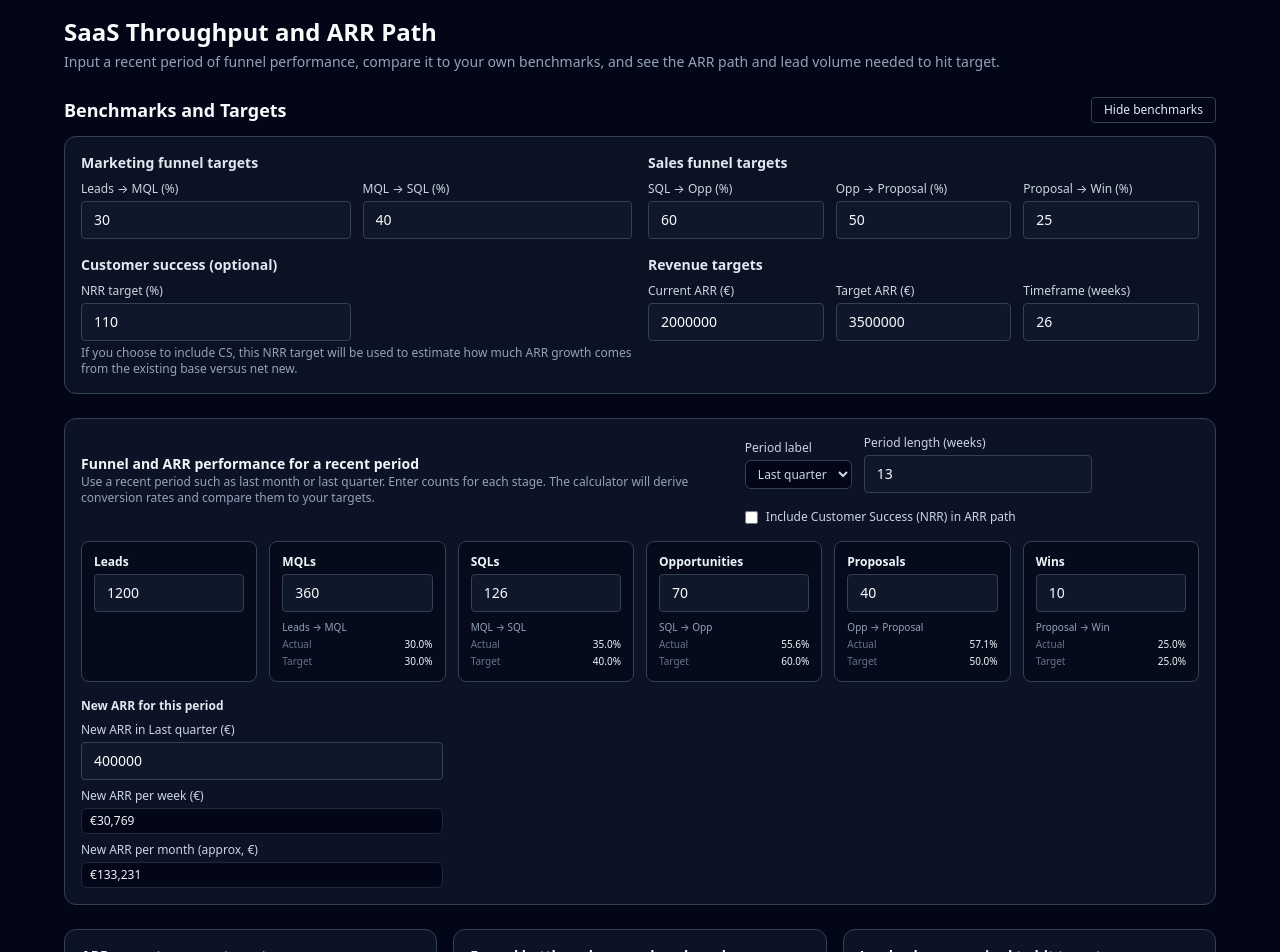
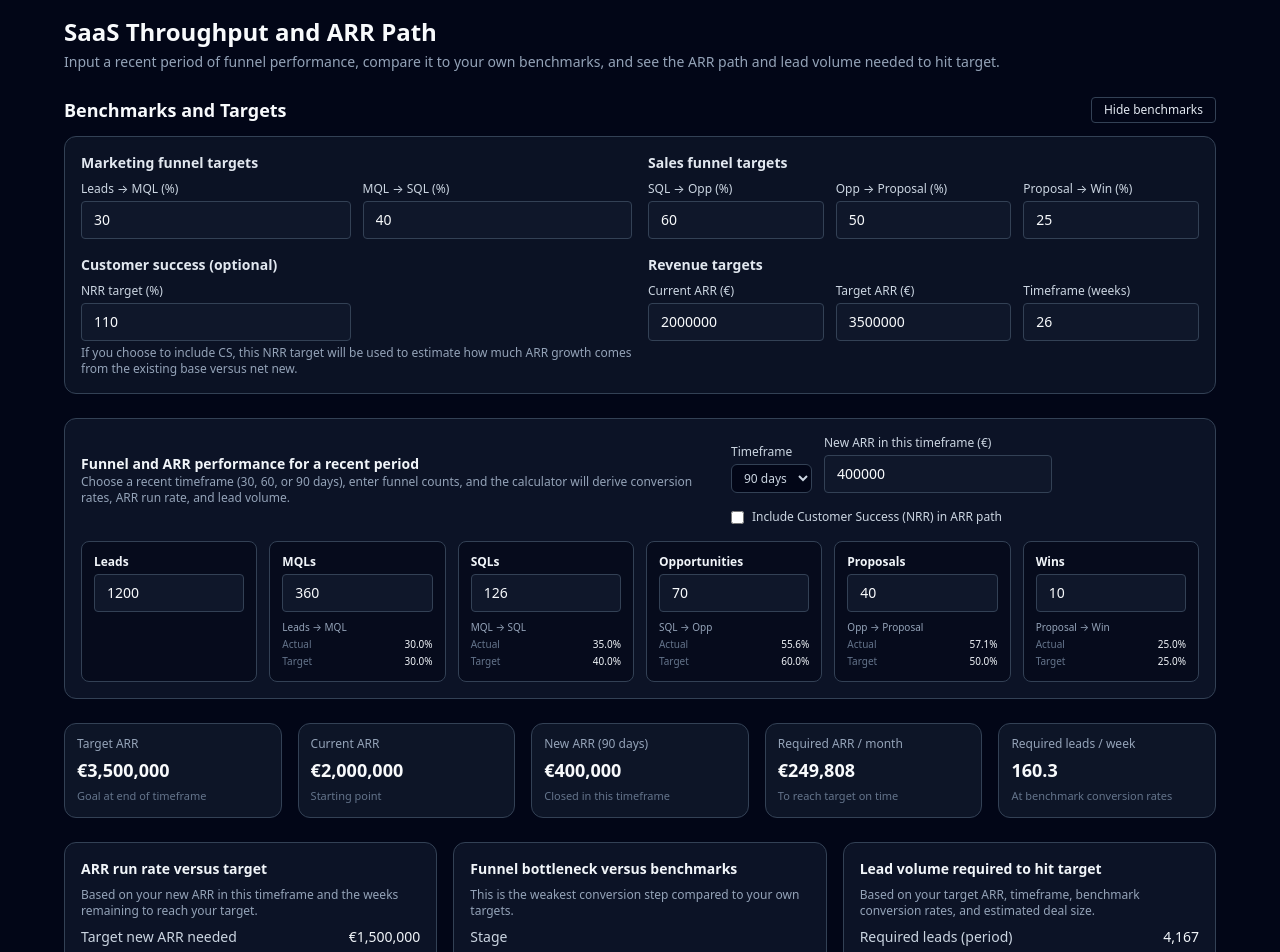
Before and after one commit to powerstephen/saas-throughput-tracker, a Next.js app: page / in a window 1280 px wide. Shown: the top 952 px of the page. Built offline with nearby package versions, Linux system fonts and the light colour scheme.

Commit message:
Update MainDashboard.tsx

```diff
--- a/components/MainDashboard.tsx
+++ b/components/MainDashboard.tsx
@@ -3,10 +3,7 @@
 import React, { useState } from "react";
 import BenchmarksPanel, { Benchmarks } from "./BenchmarksPanel";
 
-type PeriodLabel = "Last month" | "Last quarter" | "Last year" | "Custom";
-
 type Actuals = {
-  periodLabel: PeriodLabel;
   periodWeeks: number;
   funnel: {
     leads: number;
@@ -98,9 +95,11 @@ export default function MainDashboard() {
   const [includeCs, setIncludeCs] = useState(false);
   const [showBenchmarks, setShowBenchmarks] = useState(true);
 
+  // Timeframe in days, mapped to weeks internally
+  const [timeframeDays, setTimeframeDays] = useState<30 | 60 | 90>(90);
+
   const [actuals, setActuals] = useState<Actuals>({
-    periodLabel: "Last quarter",
-    periodWeeks: 13,
+    periodWeeks: 90 / 7,
     funnel: {
       leads: 1200,
       mqls: 360,
@@ -139,6 +138,8 @@ export default function MainDashboard() {
     currentLeadsPerWeek,
   } = computeLeadRequirements(benchmarks, actuals, actualRates, requiredNewArrTotal);
 
+  const timeframeLabel = `${timeframeDays} days`;
+
   return (
     <div className="space-y-6">
       {/* Heading */}
@@ -162,50 +163,55 @@ export default function MainDashboard() {
 
       {/* Actuals input card */}
       <section className="bg-slate-900/80 border border-slate-700 rounded-xl p-4 space-y-4">
+        {/* Top row: timeframe + ARR + CS toggle */}
         <div className="flex flex-col md:flex-row md:items-center justify-between gap-3">
           <div>
             <h2 className="text-sm font-semibold text-slate-100">
               Funnel and ARR performance for a recent period
             </h2>
             <p className="text-xs text-slate-400">
-              Use a recent period such as last month or last quarter. Enter counts for each
-              stage. The calculator will derive conversion rates and compare them to your targets.
+              Choose a recent timeframe (30, 60, or 90 days), enter funnel counts, and
+              the calculator will derive conversion rates, ARR run rate, and lead volume.
             </p>
           </div>
 
-          <div className="flex flex-wrap items-center gap-3">
+          <div className="flex flex-wrap items-end gap-3">
             <label className="text-xs text-slate-300 flex flex-col">
-              Period label
+              Timeframe
               <select
                 className="mt-1 bg-slate-950 border border-slate-700 rounded-md px-2 py-1 text-xs"
-                value={actuals.periodLabel}
-                onChange={(e) =>
+                value={timeframeDays}
+                onChange={(e) => {
+                  const days = Number(e.target.value) as 30 | 60 | 90;
+                  const weeks = days / 7;
+                  setTimeframeDays(days);
                   setActuals((prev) => ({
                     ...prev,
-                    periodLabel: e.target.value as PeriodLabel,
-                  }))
-                }
+                    periodWeeks: weeks,
+                  }));
+                }}
               >
-                <option>Last month</option>
-                <option>Last quarter</option>
-                <option>Last year</option>
-                <option>Custom</option>
+                <option value={30}>30 days</option>
+                <option value={60}>60 days</option>
+                <option value={90}>90 days</option>
               </select>
             </label>
 
             <label className="text-xs text-slate-300 flex flex-col">
-              Period length (weeks)
+              New ARR in this timeframe (€)
               <input
                 type="number"
                 className="mt-1 bg-slate-950 border border-slate-700 rounded-md px-2 py-1 text-xs"
-                value={actuals.periodWeeks}
+                value={actuals.revenue.newArrThisPeriod}
                 onChange={(e) =>
                   setActuals((prev) => ({
                     ...prev,
-                    periodWeeks: Number(e.target.value) || 1,
+                    revenue: {
+                      ...prev.revenue,
+                      newArrThisPeriod: Number(e.target.value) || 0,
+                    },
                   }))
                 }
-                min={1}
               />
             </label>
 
@@ -220,7 +226,7 @@ export default function MainDashboard() {
           </div>
         </div>
 
-        {/* Funnel row: Leads → Wins, counts on top, actual vs target % under each */}
+        {/* Funnel row: Leads → Wins */}
         <div className="overflow-x-auto">
           <div className="grid grid-cols-2 sm:grid-cols-3 md:grid-cols-6 gap-3 min-w-[600px]">
             {/* Leads */}
@@ -312,35 +318,41 @@ export default function MainDashboard() {
             />
           </div>
         </div>
+      </section>
 
-        {/* New ARR panel */}
-        <div className="grid grid-cols-1 md:grid-cols-3 gap-4 mt-3">
-          <div className="md:col-span-1">
-            <h3 className="text-xs font-semibold text-slate-200 mb-2">
-              New ARR for this period
-            </h3>
-            <div className="space-y-2">
-              <Field
-                label={`New ARR in ${actuals.periodLabel} (€)`}
-                value={actuals.revenue.newArrThisPeriod}
-                onChange={(v) =>
-                  setActuals((prev) => ({
-                    ...prev,
-                    revenue: { ...prev.revenue, newArrThisPeriod: v },
-                  }))
+      {/* Key metrics strip */}
+      <section className="grid grid-cols-1 sm:grid-cols-2 lg:grid-cols-5 gap-4">
+        <StatCard
+          label="Target ARR"
+          value={`€${benchmarks.revenue.targetArr.toLocaleString()}`}
+          helper="Goal at end of timeframe"
+        />
+        <StatCard
+          label="Current ARR"
+          value={`€${benchmarks.revenue.currentArr.toLocaleString()}`}
+          helper="Starting point"
+        />
+        <StatCard
+          label={`New ARR (${timeframeLabel})`}
+          value={`€${Math.round(
+            actuals.revenue.newArrThisPeriod
+          ).toLocaleString()}`}
+          helper="Closed in this timeframe"
+        />
+        <StatCard
+          label="Required ARR / month"
+          value={`€${Math.round(requiredNewArrPerMonth).toLocaleString()}`}
+          helper="To reach target on time"
+        />
+        <StatCard
+          label="Required leads / week"
+          value={
+            requiredLeadsPerWeek > 0
+              ? requiredLeadsPerWeek.toFixed(1)
+              : "—"
           }
+          helper="At benchmark conversion rates"
         />
-              <ReadOnlyField
-                label="New ARR per week (€)"
-                value={actualNewArrPerWeek}
-              />
-              <ReadOnlyField
-                label="New ARR per month (approx, €)"
-                value={actualNewArrPerMonth}
-              />
-            </div>
-          </div>
-        </div>
       </section>
 
       {/* Results: overview cards */}
@@ -351,7 +363,7 @@ export default function MainDashboard() {
             ARR run rate versus target
           </h3>
           <p className="text-xs text-slate-400">
-            Based on your new ARR in {actuals.periodLabel} and the timeframe to
+            Based on your new ARR in this timeframe and the weeks remaining to
             reach your target.
           </p>
           <div className="mt-2 space-y-1 text-sm">
@@ -449,7 +461,7 @@ export default function MainDashboard() {
               </div>
               <div className="flex justify-between pt-2 border-t border-slate-800 mt-2">
                 <span className="text-slate-300">
-                  Current leads / week (this period)
+                  Current leads / week (this timeframe)
                 </span>
                 <span className="font-medium">
                   {currentLeadsPerWeek.toFixed(1)}
@@ -518,43 +530,6 @@ export default function MainDashboard() {
 
 // ---------- Helper components ----------
 
-type FieldProps = {
-  label: string;
-  value: number;
-  onChange: (v: number) => void;
-};
-
-function Field({ label, value, onChange }: FieldProps) {
-  return (
-    <label className="flex flex-col gap-1 text-xs text-slate-300">
-      <span>{label}</span>
-      <input
-        type="number"
-        inputMode="decimal"
-        value={Number.isNaN(value) ? "" : value}
-        onChange={(e) => onChange(Number(e.target.value) || 0)}
-        className="bg-slate-950 border border-slate-700 rounded-md px-2 py-1 text-xs text-slate-100 focus:outline-none focus:ring-1 focus:ring-cyan-500"
-      />
-    </label>
-  );
-}
-
-type ReadOnlyFieldProps = {
-  label: string;
-  value: number;
-};
-
-function ReadOnlyField({ label, value }: ReadOnlyFieldProps) {
-  return (
-    <div className="flex flex-col gap-1 text-xs text-slate-300">
-      <span>{label}</span>
-      <div className="bg-slate-950 border border-slate-800 rounded-md px-2 py-1 text-xs text-slate-100">
-        €{Math.round(value).toLocaleString()}
-      </div>
-    </div>
-  );
-}
-
 type FunnelBoxProps = {
   title: string;
   count: number;
@@ -584,7 +559,10 @@ function FunnelBox({
         onChange={(e) => onChange(Number(e.target.value) || 0)}
         className="w-full bg-slate-900 border border-slate-700 rounded-md px-2 py-1 text-xs text-slate-100 focus:outline-none focus:ring-1 focus:ring-cyan-500"
       />
-      {showRates && rateLabel && actualRate !== undefined && targetRate !== undefined && (
+      {showRates &&
+        rateLabel &&
+        actualRate !== undefined &&
+        targetRate !== undefined && (
           <div className="mt-2 text-[10px] space-y-0.5">
             <div className="text-slate-400">{rateLabel}</div>
             <div className="flex justify-between">
@@ -601,6 +579,22 @@ function FunnelBox({
             </div>
           </div>
         )}
+    </div>
+  );
+}
+
+type StatCardProps = {
+  label: string;
+  value: string;
+  helper?: string;
+};
+
+function StatCard({ label, value, helper }: StatCardProps) {
+  return (
+    <div className="bg-slate-900/90 border border-slate-700 rounded-xl p-3 flex flex-col gap-1">
+      <div className="text-xs text-slate-400">{label}</div>
+      <div className="text-lg font-semibold text-slate-50">{value}</div>
+      {helper && <div className="text-[11px] text-slate-500">{helper}</div>}
     </div>
   );
 }
```
Lines whose indentation alone changed are shown as unchanged.
